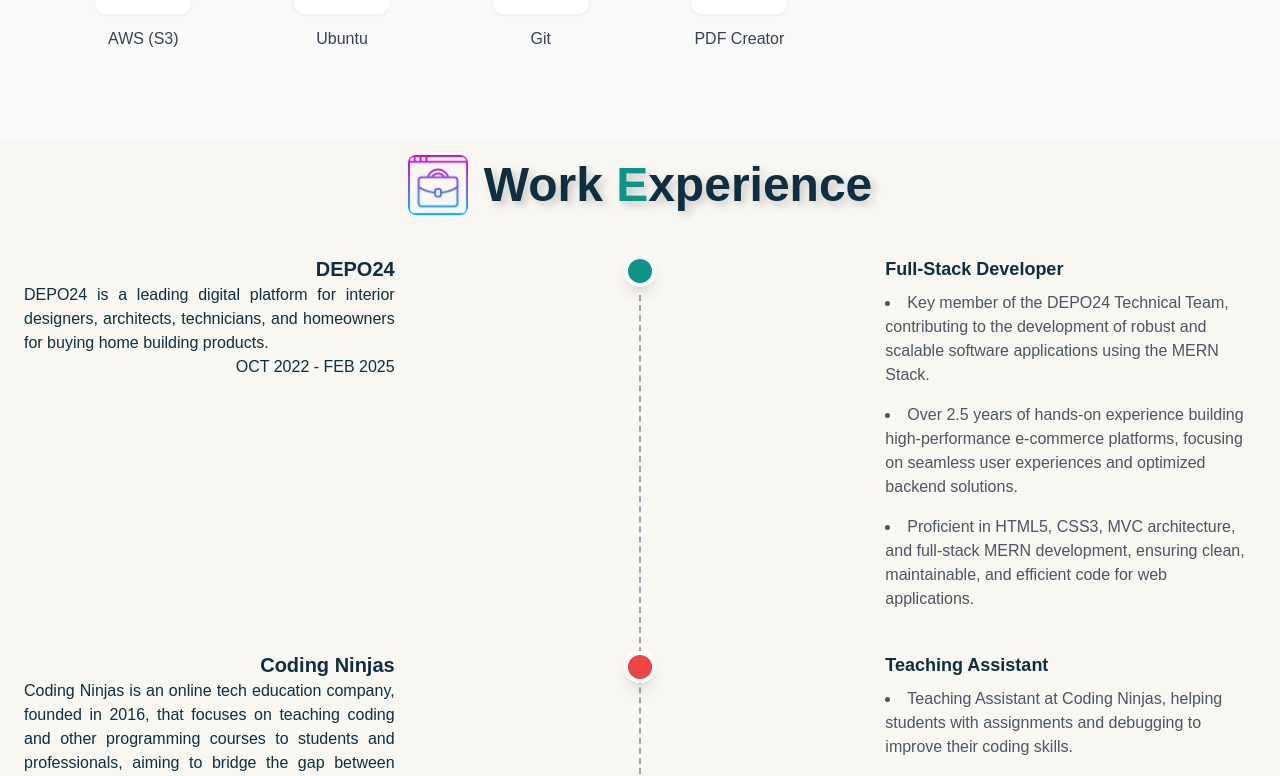
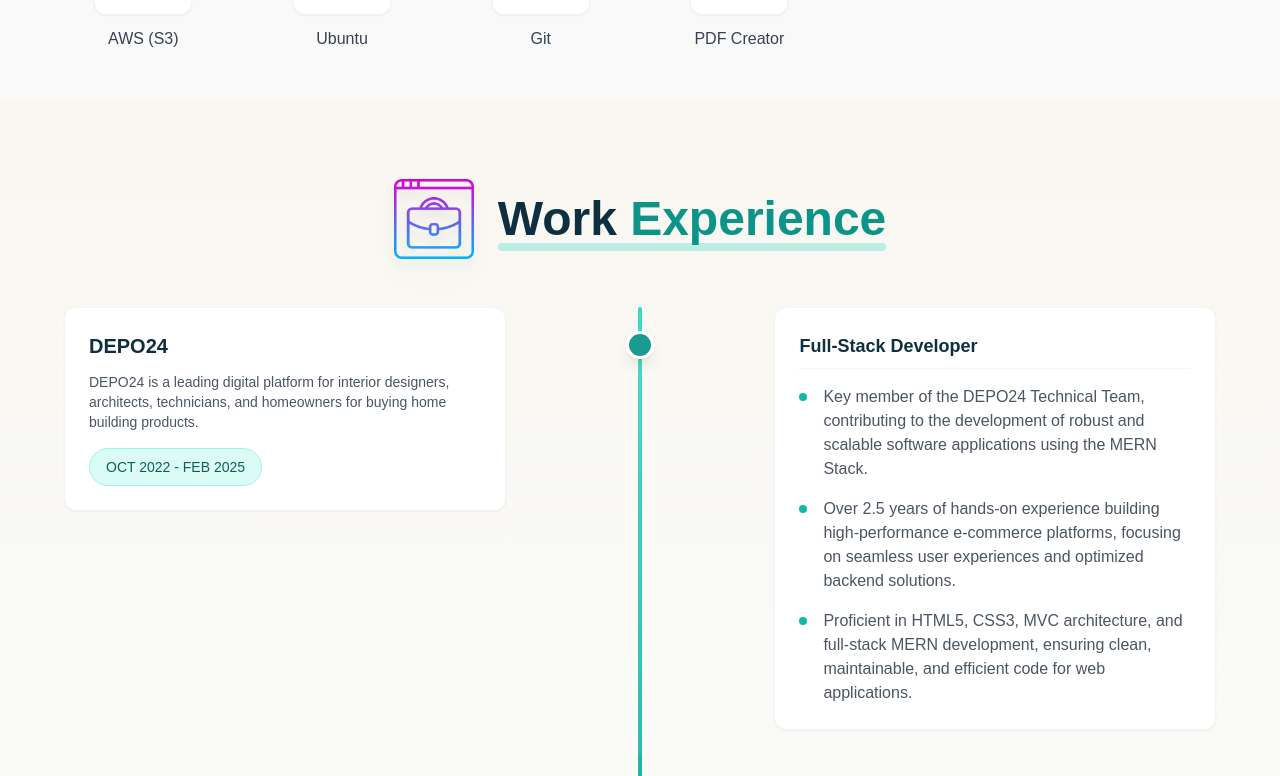
Before and after one commit to zeyakarim/portfolio_in_nextjs, a Next.js app: page / in a window 1280 px wide. Shown: the part 1961-2737 px from the top of the page. Built offline with nearby package versions, Linux system fonts and the light colour scheme.

Commit message:
[Feat] Work Experience UI Modify

```diff
--- a/components/WorkExperienceSection.jsx
+++ b/components/WorkExperienceSection.jsx
@@ -4,80 +4,168 @@ import { motion } from "framer-motion";
 import Image from "next/image";
 import { experiences } from "../data/datas";
 
-const sectionVariants = {
-    hidden: { opacity: 0, y: 50 },
-    visible: { opacity: 1, y: 0, transition: { duration: 0.6, ease: "easeOut" } },
-};
-
 const WorkExperience = () => {
     return (
         <motion.section
-            variants={sectionVariants}
-            initial="hidden"
-            whileInView="visible"
+            initial={{ opacity: 0 }}
+            whileInView={{ opacity: 1 }}
+            transition={{ duration: 0.6 }}
             viewport={{ once: true, amount: 0.2 }}
-            className="w-full px-6 mt-10 bg-[#F8F7F1] py-4"
+            className="w-full px-4 sm:px-6 lg:px-8 py-20 bg-gradient-to-b from-[#F8F7F1] to-white/50"
+            id="experience"
         >
-            <div id="experience">
-                {/* Header */}
-                <div className="flex flex-row items-center justify-center text-center gap-4">
+            {/* Header Section */}
+            <div className="max-w-7xl mx-auto mb-20">
+                <motion.div
+                    className="flex flex-col md:flex-row items-center justify-center gap-6 mb-12"
+                    initial={{ opacity: 0, y: 20 }}
+                    whileInView={{ opacity: 1, y: 0 }}
+                    transition={{ delay: 0.2 }}
+                    viewport={{ once: true }}
+                >
+                    <motion.div
+                        whileHover={{ scale: 1.1, rotate: 5 }}
+                        whileTap={{ scale: 0.95 }}
+                        className="relative w-20 h-20"
+                    >
                         <Image
                             src="/work-experience-icon.png"
                             alt="work-experience"
-                        width={60}
-                        height={60}
-                        className="rounded-lg object-cover h-auto z-20"
+                            fill
+                            className="object-contain drop-shadow-xl"
                         />
-                    <h2 className="text-5xl font-bold text-[#0D2F3F]" style={{ textShadow: "4px 4px 8px rgba(0, 0, 0, 0.2)" }}>Work <span className="text-teal-600">E</span>xperience</h2>
-                </div>
-
+                    </motion.div>
+                    <h2 className="text-4xl md:text-5xl font-bold text-[#0D2F3F] text-center relative">
+                        <span className="relative z-10">
+                            Work <span className="text-teal-600">Experience</span>
+                        </span>
+                        <motion.span
+                            className="absolute -bottom-2 left-0 w-full h-2 bg-teal-400/30 rounded-full"
+                            initial={{ scaleX: 0 }}
+                            whileInView={{ scaleX: 1 }}
+                            transition={{ duration: 1, delay: 0.5 }}
+                            viewport={{ once: true }}
+                        />
+                    </h2>
+                </motion.div>
 
                 {/* Timeline Section */}
-                <section className="mt-10 relative max-w-[90rem] mx-auto">
-                    {/* Center vertical dashed line */}
-                    <div className="absolute mt-10 top-0 bottom-0 left-1/2 transform -translate-x-1/2 w-[2px] border-l-2 border-dashed border-gray-400 hidden md:block z-[1]"></div>
+                <div className="relative max-w-6xl mx-auto">
+                    {/* Animated line - left on mobile, center on desktop */}
+                    <motion.div
+                        className="absolute top-0 bottom-0 left-4 md:left-1/2 transform md:-translate-x-1/2 w-0.5 sm:w-1"
+                        initial={{ height: 0 }}
+                        whileInView={{ height: "100%" }}
+                        transition={{ duration: 1.5 }}
+                        viewport={{ once: true }}
+                    >
+                        <div className="absolute inset-0 bg-gradient-to-b from-teal-400 via-teal-500 to-teal-600 rounded-full" />
+                        <div className="absolute inset-0 bg-gradient-to-b from-white/10 to-transparent" />
+                    </motion.div>
 
                     {/* Experience Items */}
-                    <div className="flex flex-col gap-10">
+                    <div className="flex flex-col gap-16 pl-10 md:pl-0">
                         {experiences.map((exp, index) => (
                             <motion.div
                                 key={index}
-                                initial={{ opacity: 0, y: 50 }}
-                                animate={{ opacity: 1, y: 0 }}
-                                transition={{ duration: 0.8, delay: index * 0.3 }}
-                                className="relative grid md:grid-cols-3 gap-6 items-start"
+                                initial={{ opacity: 0, y: 30 }}
+                                whileInView={{ opacity: 1, y: 0 }}
+                                transition={{ duration: 0.6, delay: index * 0.1 }}
+                                viewport={{ once: true, amount: 0.3 }}
+                                className="relative"
                             >
-                                {/* Left Side - Company & Duration */}
-                                <div className="text-right pr-6">
-                                    <a href={exp?.link} target="_blank" rel="noopener noreferrer">
-                                        <h3 className="text-xl font-semibold text-[#0D2F3F] hover:text-teal-600">{exp.company}</h3>
-                                    </a>
-                                    <p className="text-[#0D2F3F] text-justify">{exp.companyDescription}</p>
-                                    <p className="text-[#0D2F3F]">{exp.duration}</p>
+                                {/* Timeline Dot - Left on mobile, center on desktop */}
+                                <div className="absolute -left-10 md:left-1/2 md:-translate-x-1/2 top-6 flex justify-center h-full">
+                                    <motion.div
+                                        initial={{ scale: 0 }}
+                                        whileInView={{ scale: 1 }}
+                                        transition={{ type: "spring", delay: index * 0.1 + 0.3 }}
+                                        viewport={{ once: true }}
+                                        style={{ backgroundColor: exp.color }}
+                                        className="z-10 w-5 h-5 md:w-7 md:h-7 rounded-full border-[3px] border-white shadow-lg transition-all duration-300 ease-in-out group-hover:scale-125 group-hover:shadow-teal-200/50"
+                                    >
+                                        <div className="absolute inset-0 rounded-full bg-white/30 animate-pulse opacity-0 group-hover:opacity-100 transition-opacity" />
+                                    </motion.div>
                                 </div>
 
-                                {/* Middle - Timeline Dot */}
-                                <div className="hidden md:flex justify-center relative">
-                                    <div
-                                        style={{ backgroundColor: exp.color }}
-                                        className={`z-10 w-8 h-8 rounded-full border-4 border-white shadow-lg transition-all duration-300 ease-in-out hover:scale-125 hover:border-gray-500`}
-                                    ></div>
+                                {/* Content Container */}
+                                <div className="grid md:grid-cols-10 gap-8">
+                                    {/* Company Card - Full width on mobile, right on desktop */}
+                                    <div className="md:col-span-4 md:order-first">
+                                        <motion.div
+                                            whileHover={{
+                                                x: -5,
+                                                boxShadow: "0 10px 25px -5px rgba(0, 0, 0, 0.1)",
+                                                borderColor: "#0d9488"
+                                            }}
+                                            className="bg-white p-6 rounded-xl shadow-sm border border-gray-100 transition-all relative overflow-hidden group"
+                                        >
+                                            <div className="absolute inset-0 bg-gradient-to-br from-teal-50/20 to-transparent opacity-0 group-hover:opacity-100 transition-opacity" />
+
+                                            <a
+                                                href={exp?.link}
+                                                target="_blank"
+                                                rel="noopener noreferrer"
+                                                className="block relative z-10"
+                                            >
+                                                <h3 className="text-xl font-bold text-[#0D2F3F] hover:text-teal-600 transition-colors mb-3">
+                                                    {exp.company}
+                                                </h3>
+                                            </a>
+                                            <p className="text-gray-600 text-sm mb-4 relative z-10">
+                                                {exp.companyDescription}
+                                            </p>
+                                            <div className="inline-flex items-center px-4 py-2 bg-teal-100/70 rounded-full border border-teal-200 relative z-10 group-hover:bg-teal-100 transition-colors">
+                                                <span className="text-sm font-medium text-teal-800">
+                                                    {exp.duration}
+                                                </span>
+                                            </div>
+                                        </motion.div>
                                     </div>
 
-                                {/* Right Side - Role & Description */}
-                                <div className="text-left pl-6">
-                                    <h4 className="text-lg font-semibold text-[#0D2F3F]">{exp.role}</h4>
-                                    <ul className="list-disc list-inside text-gray-600 flex flex-col gap-4 mt-2">
+                                    {/* Spacer for desktop layout */}
+                                    <div className="hidden md:block md:col-span-2"></div>
+
+                                    {/* Role Card - Full width on mobile, left on desktop */}
+                                    <div className="md:col-span-4">
+                                        <motion.div
+                                            initial={{ x: 20 }}
+                                            whileInView={{ x: 0 }}
+                                            whileHover={{
+                                                x: 5,
+                                                boxShadow: "0 10px 25px -5px rgba(0, 0, 0, 0.1)",
+                                                borderColor: "#0d9488"
+                                            }}
+                                            transition={{ delay: index * 0.1 + 0.2 }}
+                                            viewport={{ once: true }}
+                                            className="bg-white p-6 rounded-xl shadow-sm border border-gray-100 transition-all relative overflow-hidden group"
+                                        >
+                                            <div className="absolute inset-0 bg-gradient-to-br from-teal-50/20 to-transparent opacity-0 group-hover:opacity-100 transition-opacity" />
+
+                                            <h4 className="text-lg font-bold text-[#0D2F3F] mb-4 pb-2 border-b border-gray-100 relative z-10">
+                                                {exp.role}
+                                            </h4>
+                                            <ul className="space-y-4 relative z-10">
                                                 {exp.descriptions?.map((description, i) => (
-                                            <li key={i}>{description}</li>
+                                                    <motion.li
+                                                        key={i}
+                                                        initial={{ opacity: 0, x: 10 }}
+                                                        whileInView={{ opacity: 1, x: 0 }}
+                                                        transition={{ delay: index * 0.1 + i * 0.1 + 0.4 }}
+                                                        viewport={{ once: true }}
+                                                        className="relative pl-6 text-gray-600 before:absolute before:left-0 before:top-2 before:w-2 before:h-2 before:rounded-full before:bg-teal-500 before:shadow-sm group-hover:before:bg-teal-600 transition-colors"
+                                                    >
+                                                        {description}
+                                                    </motion.li>
                                                 ))}
                                             </ul>
+                                        </motion.div>
                                     </div>
-
+                                </div>
                             </motion.div>
                         ))}
                     </div>
-                </section>
+                </div>
             </div>
         </motion.section>
     );
```
Lines whose indentation alone changed are shown as unchanged.
